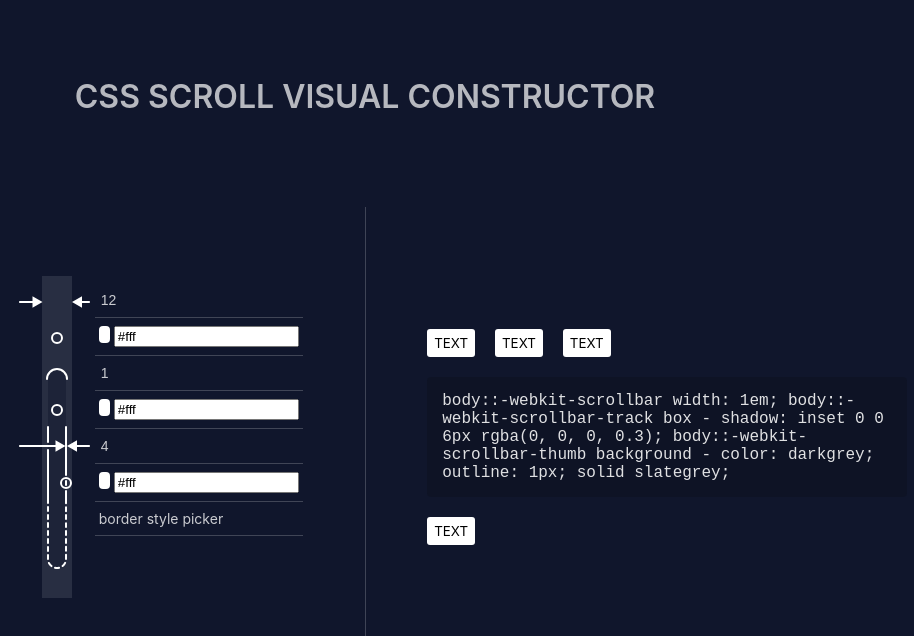
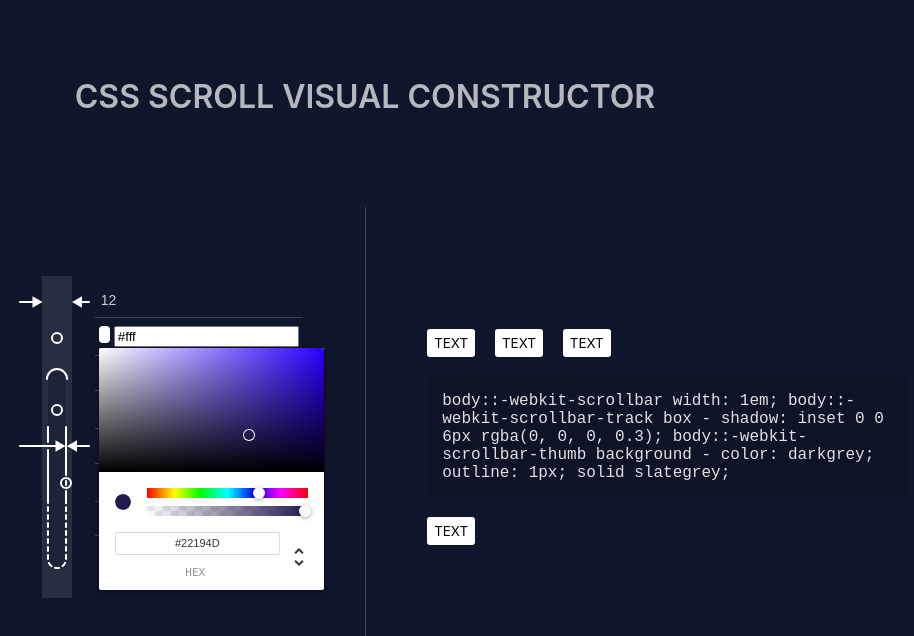
Before and after one commit to Dompower25/scroll-generator-react, a React (Vite) app: page / in a window 1280 px wide. Both pictures are taken after a click on the element 379 px from the left and 334 px from the top of the page. Shown: the top 636 px of the page, without its empty margins (275-1189 px from the left). Built offline with nearby package versions, Linux system fonts and the light colour scheme.

Commit message:
added colorPicker

```diff
--- a/src/components/inputs/ScrollbarColorPicker/index.tsx
+++ b/src/components/inputs/ScrollbarColorPicker/index.tsx
@@ -1,6 +1,6 @@
-import React, { FC, useCallback, useEffect, useState } from "react"
+import { FC, useState } from "react"
 import style from './style.module.scss'
-import {BlockPicker as ReactColorPicker} from 'react-color'
+import { ChromePicker } from 'react-color'
 
 //  при нажатии на colorPicker отображается окно с выбором цвета. Выбраный цвет отображается в формате HEX-кода
 //  по нажатию на div className={style.showColor} - появляется colorPicker в котором можно выбрать цвет и он добавится
@@ -13,23 +13,40 @@ interface IScrollbarColorPicker {
 
 const ScrollbarColorPicker: FC<IScrollbarColorPicker> = ({ defaultColorInHexCode }) => {
   const [color, setColor] = useState(defaultColorInHexCode ? defaultColorInHexCode : `#fff`)
+  const [showColorPicker, setShowColorPicker] = useState(false)
 
   const convertingToHex = (color: string): string => {
-      return `#${color.length == 0 ? 'fff' : color.replace(/#/gi, '')}`
-    }
+    return `#${color.length == 0 ? 'fff' : color.replace(/#/gi, '')}`
+  }
 
   const openReactColorPicker = () => {
-
-    return <ReactColorPicker width="100px" />
+    setShowColorPicker(!showColorPicker)
   }
 
   return (
     <>
       <div className={style.wrapperColorPicker}>
-
         <div className={style.showColor} onClick={openReactColorPicker} style={{
           backgroundColor: `${color}`
         }} />
+        {showColorPicker ?
+          <div style={{
+            position: 'absolute',
+            zIndex: '2',
+            top: '30px',
+          }}>
+            <div style={{
+              position: 'fixed',
+              top: '0px',
+              right: '0px',
+              bottom: '0px',
+              left: '0px',
+            }}
+              onClick={openReactColorPicker} />
+            <ChromePicker />
+            {/* <ChromePicker onChange={(e) => { setColor(convertingToHex(e.hex)) }} /> */}
+          </div>
+          : null}
         <input className={style.input} value={color} onChange={(e) => {
           setColor(convertingToHex(e.target.value))
         }} />
```
